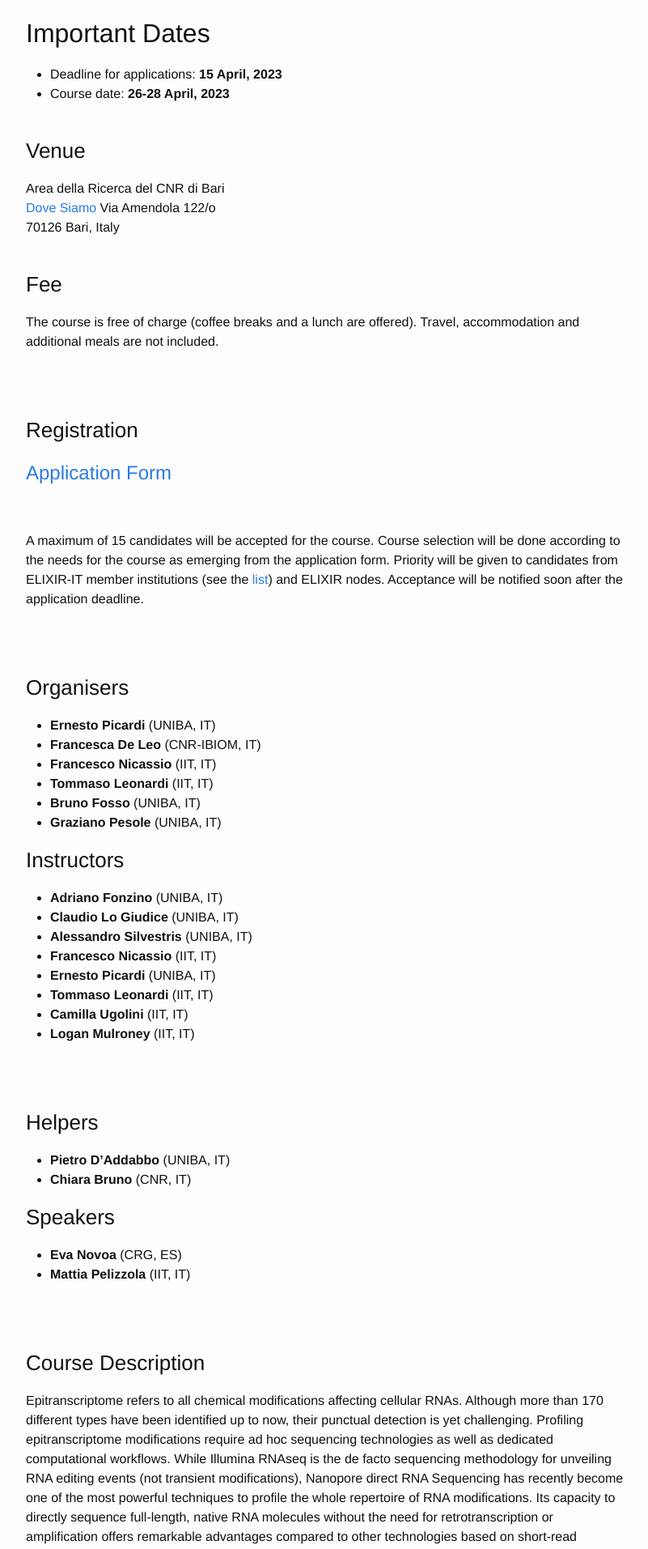
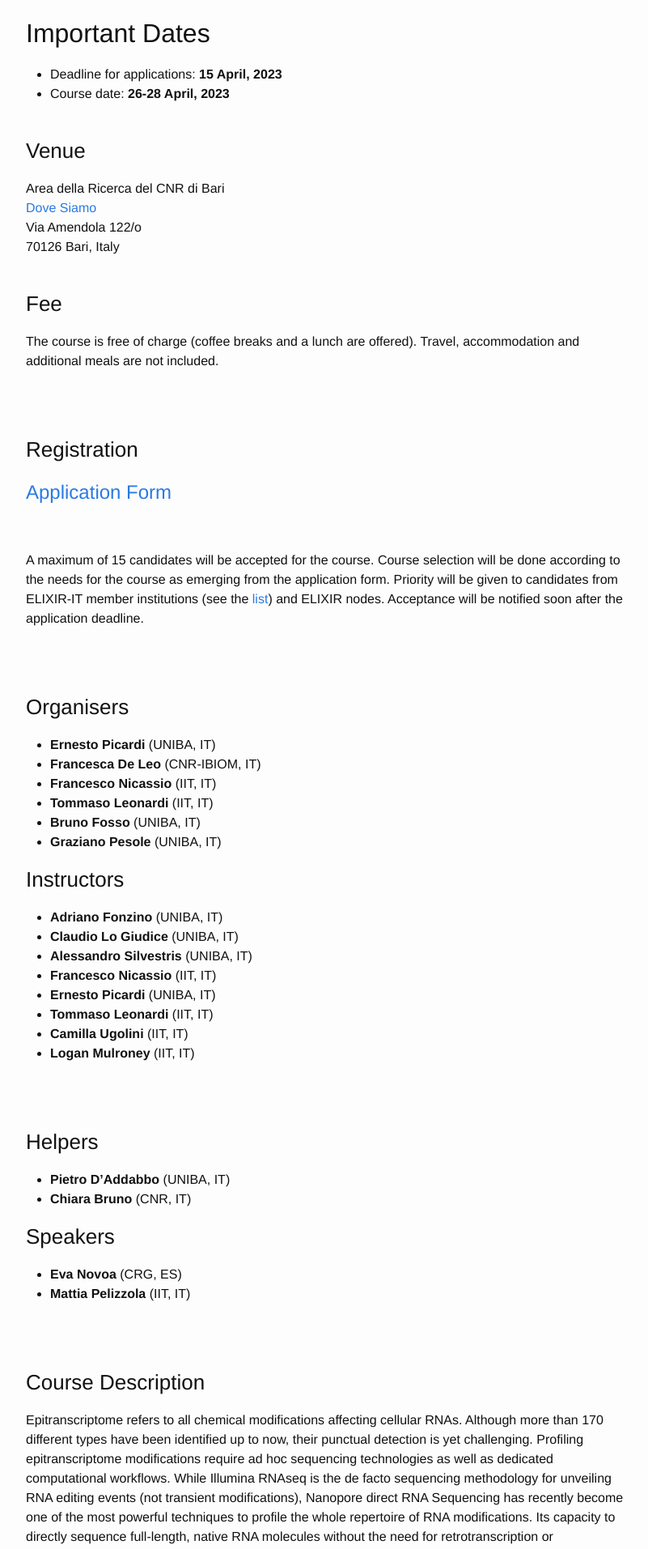
Before and after one commit to ELIXIR-IIB-training/website, a Jekyll site: the page built from _posts/2023-04-26-Computational_Methods_for_Epitrascriptomics_Bari.md, in a window 1280 px wide. Shown: the part 728-2641 px from the top of the page at 81% size, without its empty margins (238-1039 px from the left). Built offline with Jekyll 4.4.1, drawn with Linux system fonts in a browser that asks for light colours.

```diff
--- a/_posts/2023-04-26-Computational_Methods_for_Epitrascriptomics_Bari.md
+++ b/_posts/2023-04-26-Computational_Methods_for_Epitrascriptomics_Bari.md
@@ -29,7 +29,7 @@ description: This course will provide a foundation on the experimental planning,
 
 ### Venue
 Area della Ricerca del CNR di Bari<br>
-[Dove Siamo](https://www.ba.cnr.it/dovesiamo.html)
+[Dove Siamo](https://www.ba.cnr.it/dovesiamo.html)<br>
 Via Amendola 122/o<br>
 70126 Bari, Italy
 <br>
@@ -91,7 +91,7 @@ Acceptance will be notified soon after the application deadline.
 ### Course Description
 Epitranscriptome refers to all chemical modifications affecting cellular RNAs. Although more than 170 different types have been identified up to now, their punctual detection is yet challenging. Profiling epitranscriptome modifications require ad hoc sequencing technologies as well as dedicated computational workflows. While Illumina RNAseq is the de facto sequencing methodology for unveiling RNA editing events (not transient modifications), Nanopore direct RNA Sequencing has recently become one of the most powerful techniques to profile the whole repertoire of RNA modifications. Its capacity to directly sequence full-length, native RNA molecules without the need for retrotranscription or amplification offers remarkable advantages compared to other technologies based on short-read sequencing. However, at the same time it poses various experimental and analytical challenges.
 This course will provide a foundation on the experimental planning, analytical strategies and computational approaches for applying Nanopore direct RNA Sequencing to profile RNA modifications. Through a combination of theoretical lectures and practical exercises, participants will learn the fundamental concepts and bioinformatics skills that will allow them to start using Nanopore sequencing data for epitranscriptome analysis. Additionally, the course will also cover theoretical aspects of RNA editing as well as practical sessions focused on its detection in human/mouse transcriptomes by Illumina RNAseq data. Participants will acquire specific skills in command-line tools (REDItools) to call, annotate (REDIportal) and filter RNA variants.
-You can find here the complete [program](https://drive.google.com/file/d/1YUWfXW5E7leMaKmUeM0R3v5rPKI8gfZb/view?usp=share_link).
+You can find here the complete [program](https://drive.google.com/file/d/1rMYXnNN5ddKwOHNaFsy4Nn7w0q5rKcxH/view?usp=share_link).
 
 <br>
 <br>
```
